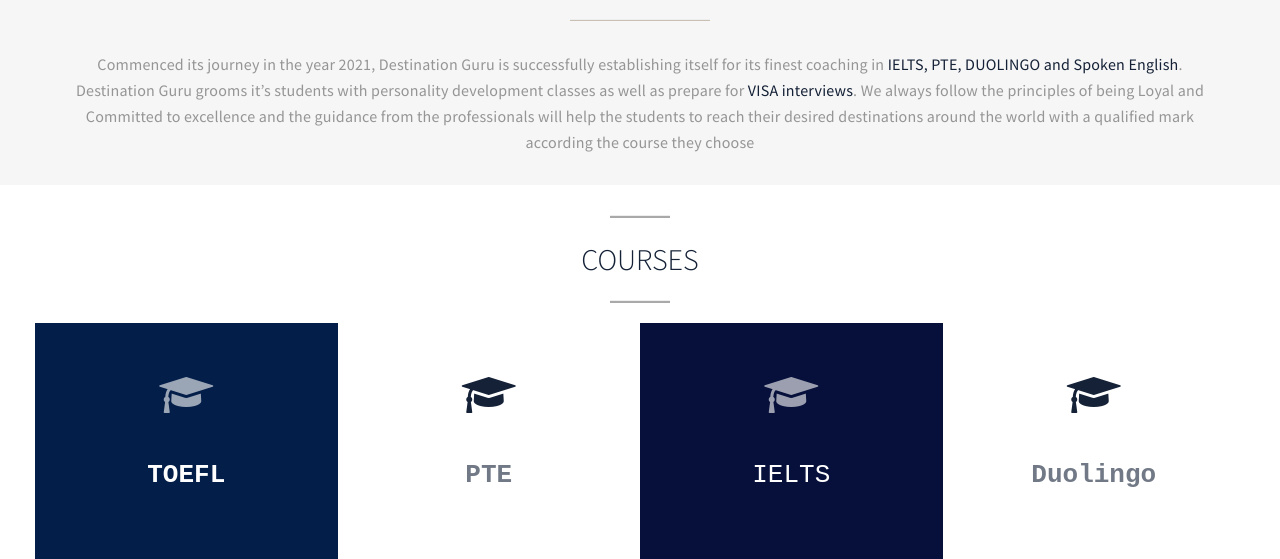
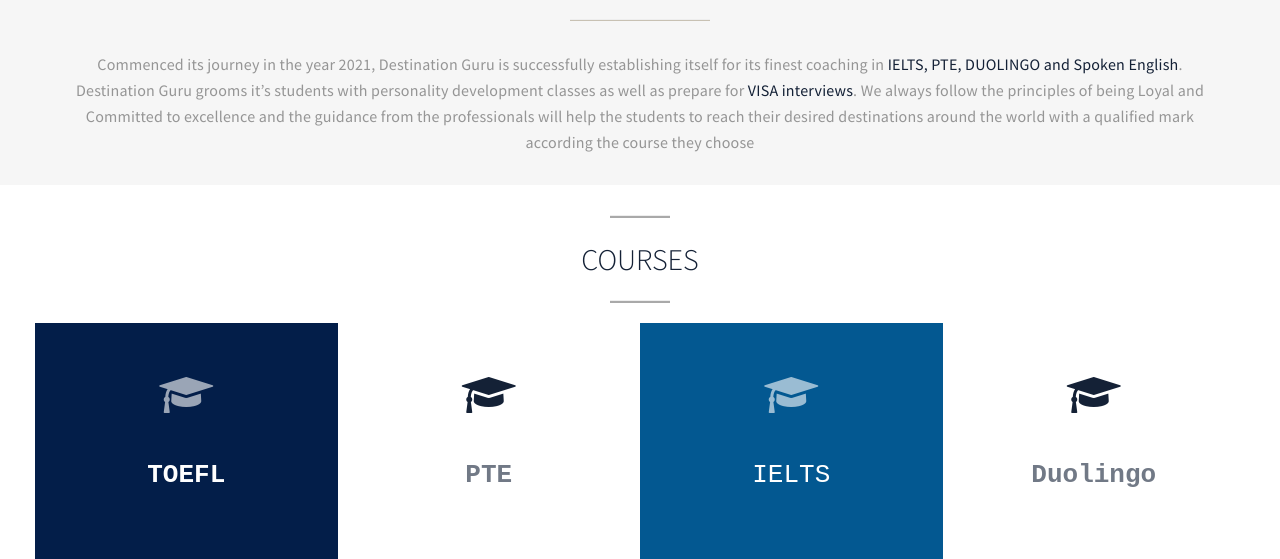
Before and after one commit to charishma15/destination-guru, a plain HTML site: page index.html in a window 1280 px wide. Shown: the part 784-1343 px from the top of the page. Drawn offline with Linux system fonts and the light colour scheme.

Commit message:
Update templatemo-style.css

```diff
--- a/css/templatemo-style.css
+++ b/css/templatemo-style.css
@@ -177,7 +177,7 @@
 }
 
 .bg-dark {
-  background: #06103B;
+  background: #035891;
 }
 
 
```
